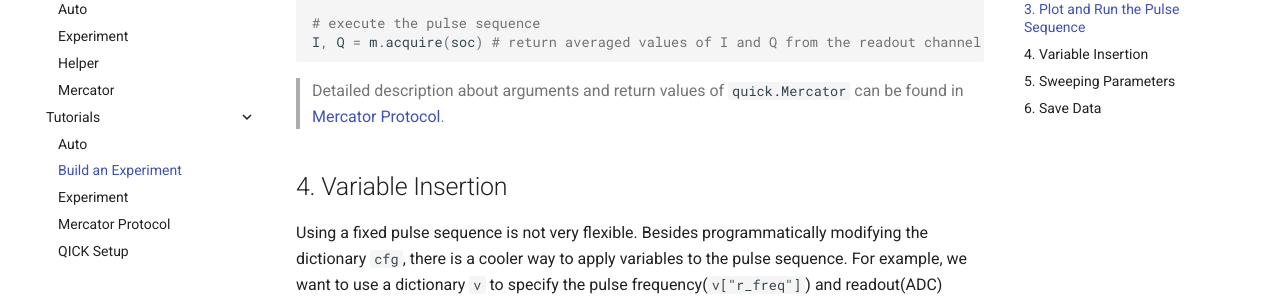
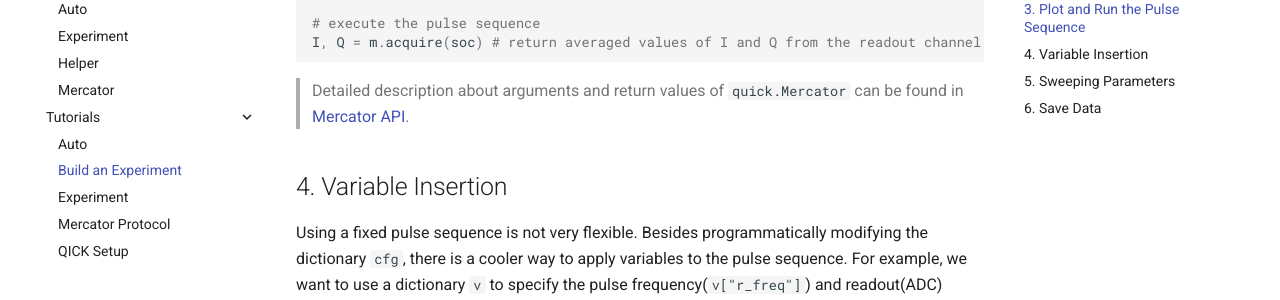
Before and after one commit to clelandlab/quick, an MkDocs documentation site: the page built from docs/Tutorials/build.md, in a window 1280 px wide and 900 px high, scrolled down 2437 px. Shown: the part 153-453 px from the top of the window. Built offline with MkDocs 1.6.1 and Material for MkDocs 9.7.7, drawn with Linux system fonts in a browser that asks for light colours; comment, search, counter and statistics services are not loaded.

Commit message:
Fix build doc

````diff
--- a/docs/Tutorials/build.md
+++ b/docs/Tutorials/build.md
@@ -107,7 +107,7 @@ m.light()
 I, Q = m.acquire(soc) # return averaged values of I and Q from the readout channel
 ```
 
-> Detailed description about arguments and return values of `quick.Mercator` can be found in [Mercator Protocol](../../API References/mercator).
+> Detailed description about arguments and return values of `quick.Mercator` can be found in [Mercator API](../../API References/mercator).
 
 ## 4. Variable Insertion
 
````
